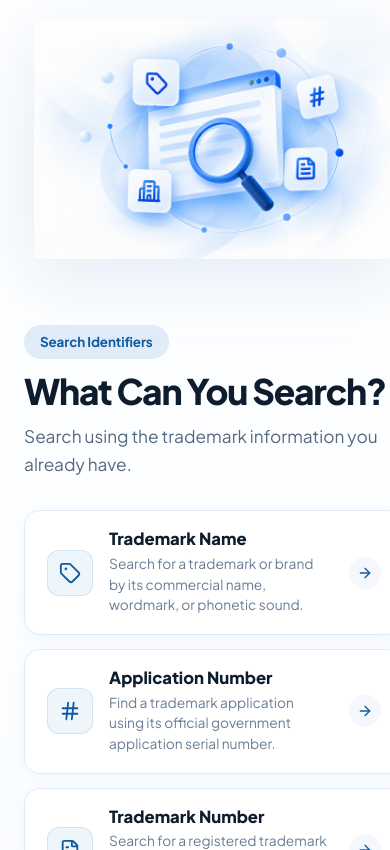
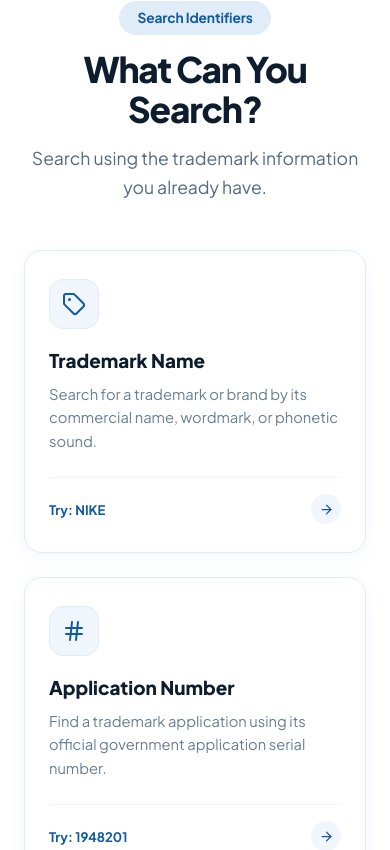
Before and after one commit to abitha340/wty, a React (Vite) app in the folder frontend/: page / in a window 390 px wide. Shown: the part 1514-2364 px from the top of the page. Built offline with nearby package versions, Linux system fonts and the light colour scheme.

Commit message:
feat: streamline Search Identifiers into responsive 4-card grid without image

```diff
--- a/frontend/src/components/SearchTypesSection.jsx
+++ b/frontend/src/components/SearchTypesSection.jsx
@@ -1,6 +1,5 @@
 import React from 'react';
 import { Tag, Hash, FileText, Building2, ArrowRight } from 'lucide-react';
-import searchVisual from '../assets/search_identifiers_visual.png';
 
 export default function SearchTypesSection({ onExecuteSearch }) {
   const searchTypes = [
@@ -9,8 +8,6 @@ export default function SearchTypesSection({ onExecuteSearch }) {
       title: 'Trademark Name',
       desc: 'Search for a trademark or brand by its commercial name, wordmark, or phonetic sound.',
       icon: Tag,
-      iconBg: '#eef6fc',
-      iconColor: '#0f5aa2',
       sample: 'NIKE'
     },
     {
@@ -18,8 +15,6 @@ export default function SearchTypesSection({ onExecuteSearch }) {
       title: 'Application Number',
       desc: 'Find a trademark application using its official government application serial number.',
       icon: Hash,
-      iconBg: '#eef6fc',
-      iconColor: '#0f5aa2',
       sample: '1948201'
     },
     {
@@ -27,8 +22,6 @@ export default function SearchTypesSection({ onExecuteSearch }) {
       title: 'Trademark Number',
       desc: 'Search for a registered trademark using its formal registration certificate number.',
       icon: FileText,
-      iconBg: '#eef6fc',
-      iconColor: '#0f5aa2',
       sample: 'TM-84920'
     },
     {
@@ -36,81 +29,33 @@ export default function SearchTypesSection({ onExecuteSearch }) {
       title: 'Owner / Proprietor',
       desc: 'Find all trademarks filed by or associated with a particular enterprise or individual.',
       icon: Building2,
-      iconBg: '#eef6fc',
-      iconColor: '#0f5aa2',
       sample: 'Tata Sons'
     }
   ];
 
   return (
     <section style={{
-      paddingTop: '88px',
-      paddingBottom: '96px',
-      background: 'linear-gradient(180deg, #ffffff 0%, #f9fcff 100%)',
-      borderBottom: '1px solid #e1ecf9',
-      position: 'relative',
-      overflow: 'hidden'
+      paddingTop: '80px',
+      paddingBottom: '90px',
+      background: '#ffffff',
+      borderBottom: '1px solid #e1ecf9'
     }}>
-      <div className="container" style={{ maxWidth: '1320px', margin: '0 auto', padding: '0 24px' }}>
+      <div className="container" style={{ maxWidth: '1280px', margin: '0 auto', padding: '0 24px' }}>
 
         {/* =========================================================================
-            2-COLUMN GRID: LEFT = ENLARGED 3D IMAGE | RIGHT = HEADER & 4 CARDS
+            CENTERED HEADER
            ========================================================================= */}
-        <div style={{
-          display: 'grid',
-          gridTemplateColumns: 'repeat(auto-fit, minmax(380px, 1fr))',
-          gap: '56px',
-          alignItems: 'center'
-        }}>
+        <div style={{ textAlign: 'center', maxWidth: '720px', margin: '0 auto 48px auto' }}>
 
-          {/* =========================================================================
-              LEFT COLUMN: ENLARGED 3D VISUAL ILLUSTRATION
-             ========================================================================= */}
-          <div style={{
-            display: 'flex',
-            alignItems: 'center',
-            justifyContent: 'center',
-            position: 'relative',
-            padding: '10px'
-          }}>
-            <div style={{
-              width: '100%',
-              maxWidth: '640px',
-              position: 'relative',
-              transition: 'transform 0.3s ease'
-            }}
-            onMouseEnter={(e) => e.currentTarget.style.transform = 'scale(1.02)'}
-            onMouseLeave={(e) => e.currentTarget.style.transform = 'scale(1.0)'}>
-              <img
-                src={searchVisual}
-                alt="Search Identifiers 3D Visualization"
-                style={{
-                  width: '100%',
-                  height: 'auto',
-                  display: 'block',
-                  objectFit: 'contain',
-                  filter: 'drop-shadow(0 16px 36px rgba(15, 90, 162, 0.12))'
-                }}
-              />
-            </div>
-          </div>
-
-          {/* =========================================================================
-              RIGHT COLUMN: HEADER & 4 STACKED CARDS
-             ========================================================================= */}
-          <div>
-
-            {/* Header Area */}
-            <div style={{ marginBottom: '32px' }}>
           {/* Badge */}
-              <div style={{ display: 'inline-flex', marginBottom: '12px' }}>
+          <div style={{ display: 'inline-flex', marginBottom: '14px' }}>
             <span style={{
               display: 'inline-block',
-                  padding: '6px 16px',
+              padding: '6px 18px',
               borderRadius: '20px',
               background: '#e1ecf9',
               color: '#0f5aa2',
-                  fontSize: '0.84rem',
+              fontSize: '0.86rem',
               fontWeight: '700',
               letterSpacing: '-0.01em'
             }}>
@@ -120,11 +65,11 @@ export default function SearchTypesSection({ onExecuteSearch }) {
 
           {/* Heading */}
           <h2 style={{
-                fontSize: 'clamp(2.2rem, 3.6vw, 3rem)',
+            fontSize: 'clamp(2.2rem, 3.8vw, 3.2rem)',
             fontWeight: '900',
             letterSpacing: '-0.035em',
             color: '#0d1d2e',
-                marginBottom: '12px',
+            marginBottom: '14px',
             lineHeight: 1.15
           }}>
             What Can You Search?
@@ -132,17 +77,23 @@ export default function SearchTypesSection({ onExecuteSearch }) {
 
           {/* Description */}
           <p style={{
-                fontSize: '1.08rem',
+            fontSize: '1.1rem',
             color: '#556980',
-                lineHeight: 1.6,
+            lineHeight: 1.65,
             margin: 0
           }}>
             Search using the trademark information you already have.
           </p>
         </div>
 
-            {/* 4 Stacked Cards */}
-            <div style={{ display: 'flex', flexDirection: 'column', gap: '14px' }}>
+        {/* =========================================================================
+            RESPONSIVE 4-CARD GRID
+           ========================================================================= */}
+        <div style={{
+          display: 'grid',
+          gridTemplateColumns: 'repeat(auto-fit, minmax(260px, 1fr))',
+          gap: '24px'
+        }}>
           {searchTypes.map((item) => {
             const IconComp = item.icon;
             return (
@@ -151,90 +102,96 @@ export default function SearchTypesSection({ onExecuteSearch }) {
                 onClick={() => onExecuteSearch && onExecuteSearch({ query: item.sample, searchType: item.id, searchMode: 'contains' })}
                 style={{
                   background: '#ffffff',
-                      borderRadius: '16px',
-                      padding: '18px 22px',
+                  borderRadius: '18px',
+                  padding: '28px 24px',
                   border: '1px solid #e1ecf9',
-                      boxShadow: '0 4px 16px rgba(15, 90, 162, 0.04)',
+                  boxShadow: '0 4px 18px rgba(15, 90, 162, 0.05)',
                   display: 'flex',
-                      alignItems: 'center',
+                  flexDirection: 'column',
                   justifyContent: 'space-between',
-                      gap: '18px',
                   cursor: 'pointer',
                   transition: 'all 0.25s ease'
                 }}
                 onMouseEnter={(e) => {
-                      e.currentTarget.style.transform = 'translateX(6px)';
+                  e.currentTarget.style.transform = 'translateY(-6px)';
                   e.currentTarget.style.borderColor = '#0f5aa2';
-                      e.currentTarget.style.boxShadow = '0 8px 24px rgba(15, 90, 162, 0.1)';
+                  e.currentTarget.style.boxShadow = '0 12px 32px rgba(15, 90, 162, 0.12)';
                 }}
                 onMouseLeave={(e) => {
-                      e.currentTarget.style.transform = 'translateX(0)';
+                  e.currentTarget.style.transform = 'translateY(0)';
                   e.currentTarget.style.borderColor = '#e1ecf9';
-                      e.currentTarget.style.boxShadow = '0 4px 16px rgba(15, 90, 162, 0.04)';
+                  e.currentTarget.style.boxShadow = '0 4px 18px rgba(15, 90, 162, 0.05)';
                 }}
               >
-                    <div style={{ display: 'flex', alignItems: 'center', gap: '16px' }}>
-                      {/* Icon Box */}
+                <div>
+                  {/* Top Icon Box */}
                   <div style={{
-                        width: '46px',
-                        height: '46px',
-                        borderRadius: '12px',
-                        background: item.iconBg,
+                    width: '50px',
+                    height: '50px',
+                    borderRadius: '14px',
+                    background: '#f0f6fc',
                     display: 'flex',
                     alignItems: 'center',
                     justifyContent: 'center',
-                        flexShrink: 0,
-                        border: '1px solid rgba(15, 90, 162, 0.12)'
+                    marginBottom: '20px',
+                    border: '1px solid #e1ecf9'
                   }}>
-                        <IconComp size={22} color={item.iconColor} />
+                    <IconComp size={24} color="#0f5aa2" />
                   </div>
 
-                      {/* Content */}
-                      <div>
+                  {/* Title */}
                   <h3 style={{
-                          fontSize: '1.04rem',
+                    fontSize: '1.18rem',
                     fontWeight: '800',
                     color: '#0d1d2e',
-                          marginBottom: '4px',
+                    marginBottom: '10px',
                     lineHeight: 1.25
                   }}>
                     {item.title}
                   </h3>
+
+                  {/* Description */}
                   <p style={{
-                          fontSize: '0.86rem',
+                    fontSize: '0.92rem',
                     color: '#687d94',
-                          lineHeight: 1.5,
-                          margin: 0
+                    lineHeight: 1.6,
+                    marginBottom: '24px'
                   }}>
                     {item.desc}
                   </p>
                 </div>
-                    </div>
 
-                    {/* Arrow Icon */}
+                {/* Bottom Action Footer */}
                 <div style={{
-                      width: '32px',
-                      height: '32px',
+                  display: 'flex',
+                  alignItems: 'center',
+                  justifyContent: 'space-between',
+                  paddingTop: '16px',
+                  borderTop: '1px solid #f0f6fc'
+                }}>
+                  <span style={{ fontSize: '0.82rem', fontWeight: '700', color: '#0f5aa2' }}>
+                    Try: {item.sample}
+                  </span>
+                  <div style={{
+                    width: '30px',
+                    height: '30px',
                     borderRadius: '50%',
-                      background: '#f4f8fd',
+                    background: '#f0f6fc',
                     display: 'flex',
                     alignItems: 'center',
                     justifyContent: 'center',
-                      flexShrink: 0,
                     color: '#0f5aa2'
                   }}>
-                      <ArrowRight size={16} />
+                    <ArrowRight size={15} />
                   </div>
+                </div>
+
               </div>
             );
           })}
         </div>
 
       </div>
-
-        </div>
-
-      </div>
     </section>
   );
 }
```
Lines whose indentation alone changed are shown as unchanged.
